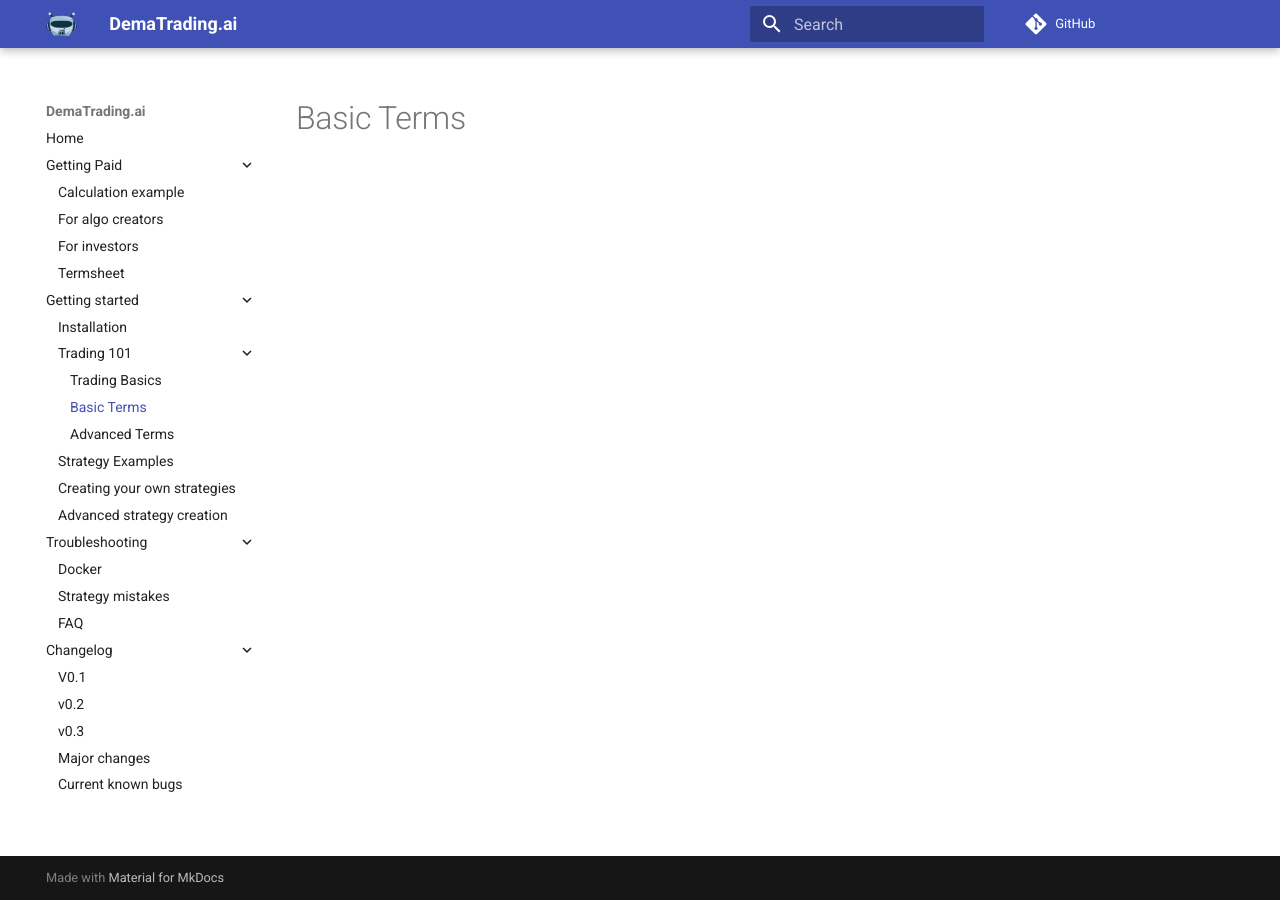
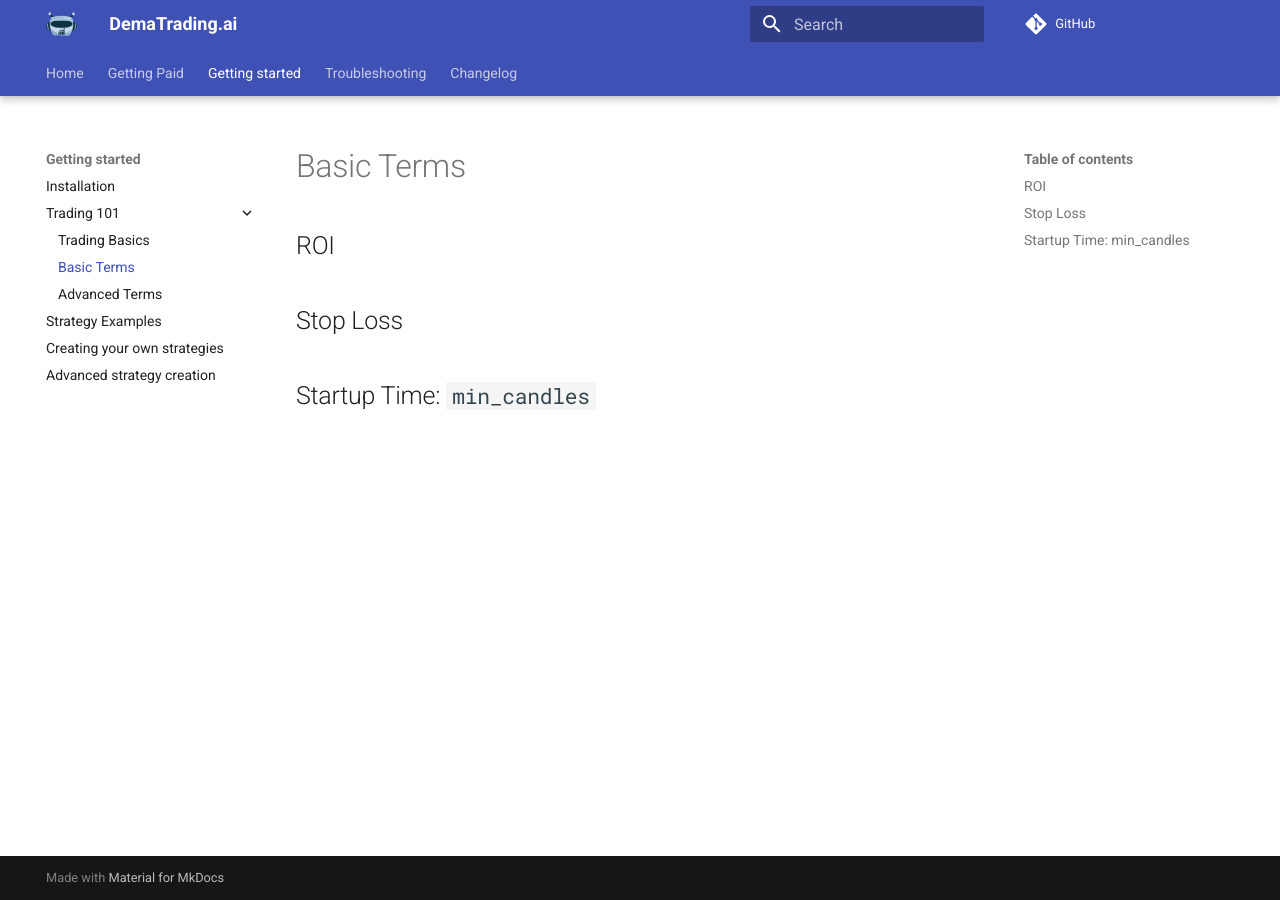
Before and after one commit to dema-trading-ai/docs, an MkDocs documentation site: the page built from docs/getting_started/trading101/basicterms.md, in a window 1280 px wide. Built offline with MkDocs 1.6.1 and Material for MkDocs 9.7.7, drawn with Linux system fonts in a browser that asks for light colours; comment, search, counter and statistics services are not loaded.

Commit message:
[Feat] Added sticky navigation

```diff
--- a/docs/getting_started/trading101/basicterms.md
+++ b/docs/getting_started/trading101/basicterms.md
@@ -1 +1,5 @@
 # Basic Terms
+## ROI
+## Stop Loss
+## Startup Time: ``min_candles``
+##
--- a/mkdocs.yml
+++ b/mkdocs.yml
@@ -32,6 +32,8 @@ theme:
     favicon: assets/logo.png
     features:
         - navigation.expand
+        - navigation.tabs
+        - navigation.tabs.sticky
 repo_url: https://github.com/dema-trading-ai/engine
 extra_css:
     - css/extra.css
```
